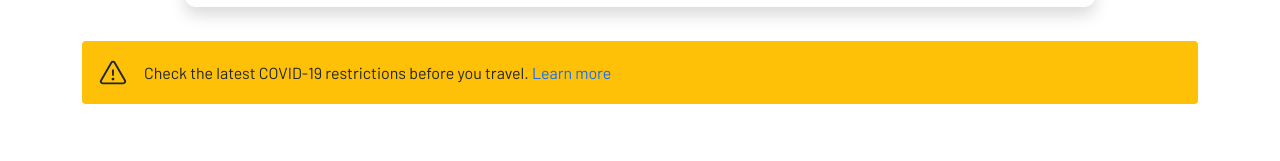
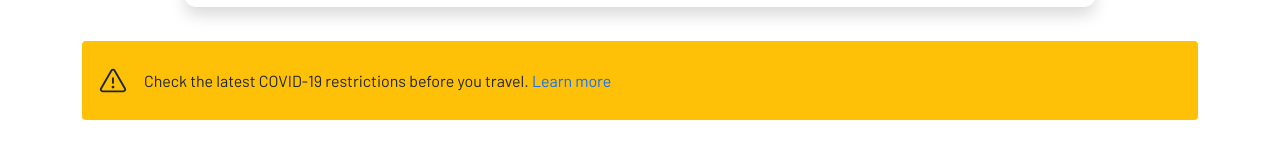
Before and after one commit to aymanmohamedbarakat/Travel__Landing__React, a React (Vite) app: page / in a window 1280 px wide. Shown: the part 611-772 px from the top of the page. Built offline with nearby package versions, Linux system fonts and the light colour scheme.

Commit message:
last-commit

```diff
--- a/src/Banner/Banner.css
+++ b/src/Banner/Banner.css
@@ -1,3 +1,5 @@
+
+
 .banner__container {
     background-image: url('../assets/images/banner.jpg');
     background-size: cover;
@@ -14,7 +16,7 @@
     left: 0;
     width: 100%;
     height: 100%;
-    background-color: #0000004d;
+    background-color: var(--background-color);
     border-radius: 10px;
   }
 
@@ -37,16 +39,16 @@
     border-radius: 8px;
     padding: 8px;
     overflow: hidden;
-    background-color: #f2f2f2;
+    background-color: var(--background-color-input);
   }
   .input__group input {
-    color: #333;
+    color: var(--text-color-input-primary);
     background-color: transparent;
 
   }
   .input__group__text {
     margin-right: 10px;
-    color: #666;
+    color: var(--text-color-input-secondery);
   }
 
   .form-control {
@@ -70,7 +72,7 @@
   }
 
   .Travel__Booking__container {
-    background-color: #fff;
+    background-color: var(--text-color);
     padding: 20px;
     border-radius: 10px;
     box-shadow: 0 4px 6px rgba(0, 0, 0, 0.1);
@@ -104,55 +106,3 @@
     }
 
   }
-
-
-
-
-/*
-
-.warning {
-  margin-top: 50px;
-}
-
-.warning-container {
-  width: 100%;
-  height: 72px;
-  background-color: #f4c123;
-  border-radius: 8px;
-  display: flex;
-  align-items: center;
-  padding: 0 20px;
-  gap: 19px;
-  box-sizing: border-box;
-}
-
-.warning-container img {
-  width: 24px;
-  height: 24px;
-}
-
-.text-warning {
-  flex: 1;
-
-
-}
-
-.warning-container p {
-  font-family: 'Barlow', sans-serif;
-  font-size: 1rem;
-  font-weight: 400;
-  line-height: 22.4px;
-  letter-spacing: 0.02em;
-  color: #333333;
-  margin: 0;
-}
-
-.warning-container span {
-  font-family: 'Barlow', sans-serif;
-  font-size: 1rem;
-  font-weight: 400;
-  line-height: 22.4px;
-  letter-spacing: 0.02em;
-  color: #1576d6;
-  cursor: pointer;
-} */
--- a/src/DownloadApp/DownloadApp.css
+++ b/src/DownloadApp/DownloadApp.css
@@ -1,3 +1,5 @@
+
+
 .download__app .download__app__item{
     background-image: url('../assets/images/beach.jpeg');
     background-size: cover;
@@ -9,11 +11,7 @@
 .download__app .download__app__item::before{
     content: "";
     position: absolute;
-    background: linear-gradient(
-      90deg,
-      rgba(0, 0, 0, 0.5) 0%,
-      rgba(0, 0, 0, 0) 100%
-    );
+    background: var(--background-linear-color);
     width: 100%;
     height: 100%;
     opacity: 50%;
--- a/src/Footer/Footer.css
+++ b/src/Footer/Footer.css
@@ -1,14 +1,17 @@
+
+
+
 .footer{
-    background-color: #fefcf1;
+    background-color: var(--bacground-color-secondery);
 }
 .logo img {
     width: 20px;
     height: 20px;
 }
 .footer .footer__main p {
-    color: #6c757d;
+    color: var(--links-color);
 
 }
 .footer .footer__main ul li a {
-    color: #6c757d;
+    color: var(--links-color);
 }
--- a/src/PopularActivities/PopularActivities.css
+++ b/src/PopularActivities/PopularActivities.css
@@ -1,3 +1,5 @@
+
+
 .activity-container {
   min-height: 250px;
   border-radius: 12px;
@@ -58,11 +60,7 @@
   left: 0;
   width: 100%;
   height: 100%;
-  background: linear-gradient(
-    180deg,
-    rgba(5, 7, 60, 0) 0%,
-    rgba(5, 7, 60, 0.7) 100%
-  );
+  background: var(--background-linear-color-secondry);
   z-index: 1;
 }
 
@@ -70,7 +68,7 @@
   position: absolute;
   bottom: 1rem;
   left: 1rem;
-  color: white;
+  color: var(--text-color);
   font-size: 1.25rem;
   font-weight: bold;
   z-index: 2;
--- a/src/Warning/Warning.jsx
+++ b/src/Warning/Warning.jsx
@@ -3,7 +3,7 @@ import { PiWarning } from "react-icons/pi";
 export default function Warning(){
     return (
         <div className="warning p-0">
-            <div className="Warning__container bg-warning py-3 rounded-1">
+            <div className="Warning__container bg-warning py-4 rounded-1">
                 <div className="Warning__content d-flex align-items-center gap-3 px-3 ">
                     <span><PiWarning size={30} /></span>
                     <p>Check the latest COVID-19 restrictions before you travel. <a href="#" className="">Learn more</a> </p>
--- a/src/index.css
+++ b/src/index.css
@@ -22,8 +22,18 @@ body,
     rgba(5, 7, 60, 0) 0%,
     #05073c 100%
   );
-  --background-color: #686464;
+  --background-linear-color-secondry:linear-gradient(
+    180deg,
+    rgba(5, 7, 60, 0) 0%,
+    rgba(5, 7, 60, 0.7) 100%
+  );
+  --background-color: #0000004d;
+  --background-color-input:#f2f2f2;
+  --bacground-color-secondery:#fefcf1;
   --text-color: #fff;
+  --text-color-input-primary: #333;
+  --text-color-input-secondery: #666;
+  --links-color:#6c757d;
 }
 
 h1,
```
